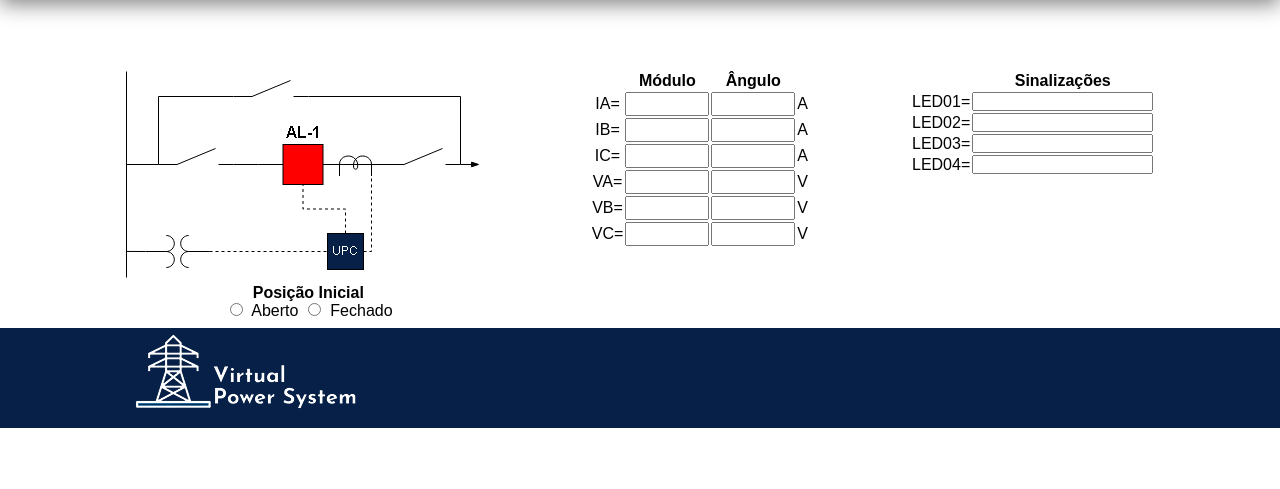
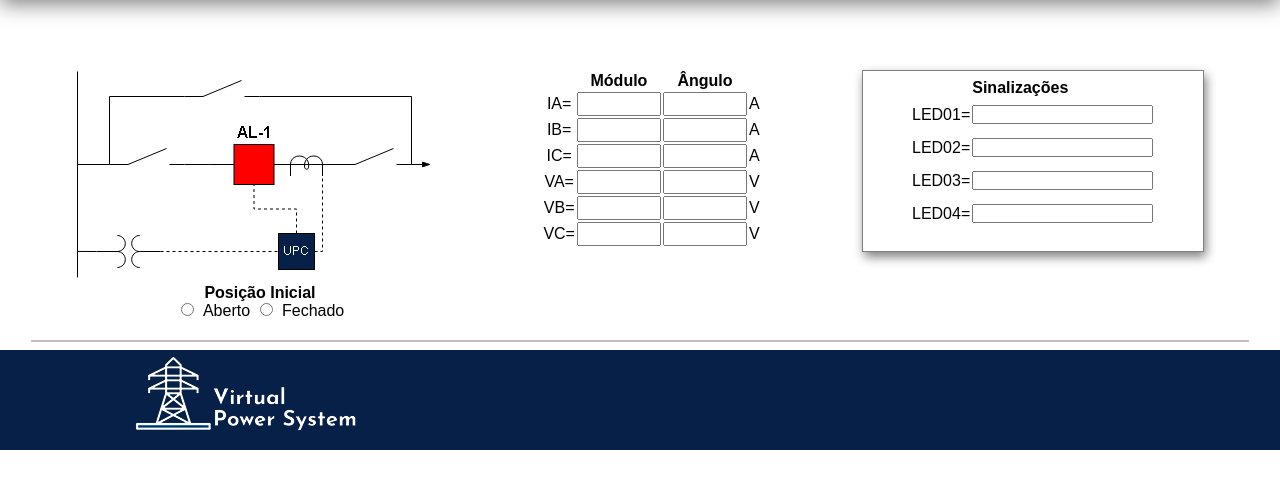
Before and after one commit to ElisandroPeixoto/virtual-power-system, a Django app: page /subestacao_simulacao/AL1 in a window 1280 px wide. Shown: the part 100-589 px from the top of the page. Run offline with Django 4.2, Linux system fonts and the light colour scheme; some libraries are stand-ins or nearby versions.

Commit message:
AL-1 parte 1

```diff
--- a/static/css/paginas/subestacao/al1_simu.css
+++ b/static/css/paginas/subestacao/al1_simu.css
@@ -25,6 +25,8 @@
     margin-right: 5px;
 }
 
+/* --- Entradas: Corrente e Tensão --- */
+
 .se-startinput__VI{
     margin-right: 100px;
 }
@@ -33,6 +35,26 @@
     text-align: center;
 }
 
+/* --- Entradas: Equações de LED's --- */
+
+.se-startinput__leds{
+    border: 1px solid gray;
+    width: 340px;
+    height: 180px;
+    box-shadow: 2px 5px 10px gray;
+}
+
+.se-startinput__leds--table{
+    margin-top: 6px;
+    margin-left: auto;
+    margin-right: auto;
+}
+
 .se-startinput__leds th {
-    text-align: center;
+    text-align: left;
 }
+
+.se-startinput__leds td{
+    padding-top: 6px;
+    padding-bottom: 6px;
+}
--- a/subestacao/templates/al1_simu.html
+++ b/subestacao/templates/al1_simu.html
@@ -66,7 +66,7 @@
         </div>
 
         <div class="se-startinput__leds">
-            <table>
+            <table class="se-startinput__leds--table">
                 <tr>
                     <th></th>
                     <th>Sinalizações</th>
@@ -91,5 +91,7 @@
         </div>
     </div>
 
+    <div class="divisor div-sm__gray"></div>
+
     {% endblock %}
 </body>
```
